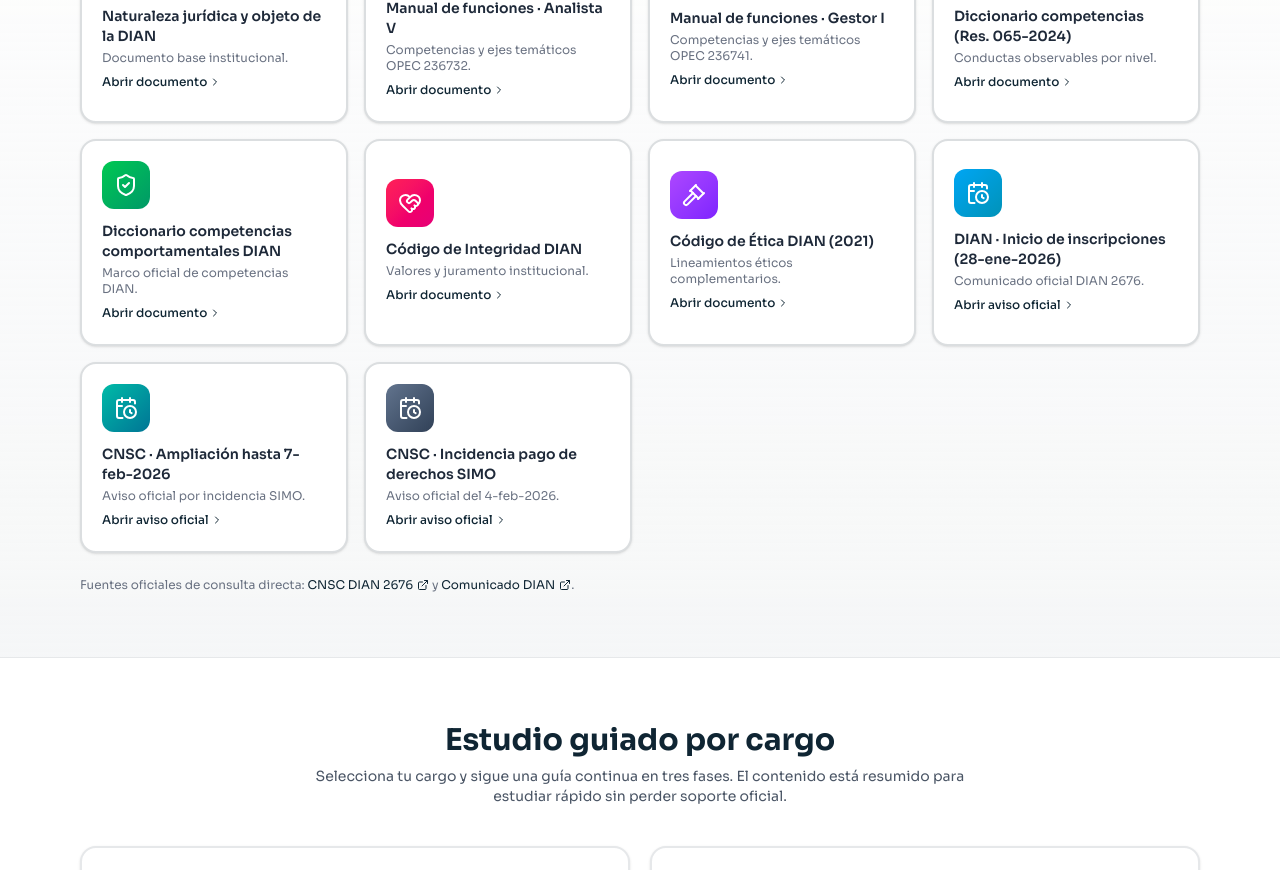
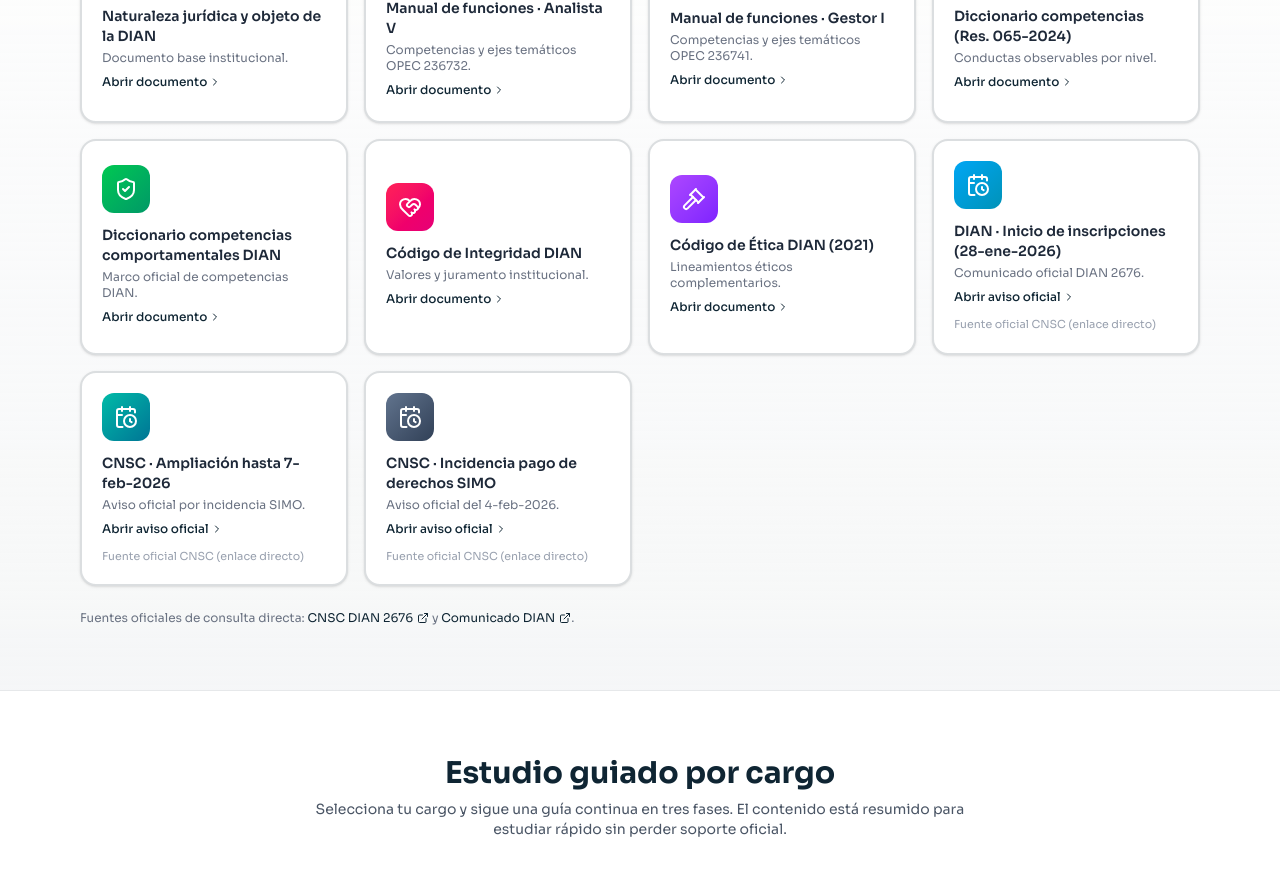
Before and after one commit to elproelpromaspro123-art/DIAN, a Next.js app: page / in a window 1280 px wide. Shown: the part 3546-4416 px from the top of the page. Built offline with nearby package versions, Linux system fonts and the light colour scheme; no server answers.

Commit message:
Fix CNSC resource cards to use direct anchor links

```diff
--- a/src/components/InfografiaSection.tsx
+++ b/src/components/InfografiaSection.tsx
@@ -151,11 +151,6 @@ export default function InfografiaSection() {
   const handleResourceOpen = (resource: Resource) => {
     if (!resource.available) return;
 
-    if (resource.kind === "link" && resource.href) {
-      window.open(resource.href, "_blank", "noopener,noreferrer");
-      return;
-    }
-
     if (resource.kind === "pdf" && resource.file) {
       if (isMobileViewport) {
         window.open(resource.file, "_blank", "noopener,noreferrer");
@@ -189,16 +184,43 @@ export default function InfografiaSection() {
         <div className="grid grid-cols-1 sm:grid-cols-2 lg:grid-cols-4 gap-4">
           {resources.map((resource) => {
             const Icon = resource.icon;
+            const cardClass = `relative group rounded-2xl p-5 text-left transition-all duration-300 border-2 shadow-sm hover:-translate-y-0.5 ${
+              resource.available
+                ? "border-dian-navy/15 hover:border-dian-navy hover:shadow-lg cursor-pointer bg-white"
+                : "border-gray-200 bg-gray-50 cursor-not-allowed opacity-70"
+            }`;
+
+            if (resource.kind === "link" && resource.href) {
+              return (
+                <a
+                  key={resource.name}
+                  href={resource.href}
+                  target="_blank"
+                  rel="noopener noreferrer"
+                  className={cardClass}
+                >
+                  <div
+                    className={`w-12 h-12 mb-3 rounded-xl bg-gradient-to-br ${resource.color} flex items-center justify-center`}
+                  >
+                    <Icon className="w-6 h-6 text-white" />
+                  </div>
+                  <h3 className="font-semibold text-sm text-gray-800">{resource.name}</h3>
+                  <p className="text-xs text-gray-500 mt-1">{resource.summary}</p>
+                  <span className="mt-2 inline-flex items-center text-xs text-dian-navy font-medium">
+                    Abrir aviso oficial
+                    <ChevronRight className="w-3 h-3 ml-0.5" />
+                  </span>
+                  <p className="text-[11px] text-gray-400 mt-2">Fuente oficial CNSC (enlace directo)</p>
+                </a>
+              );
+            }
+
             return (
               <button
                 key={resource.name}
                 onClick={() => handleResourceOpen(resource)}
                 disabled={!resource.available}
-                className={`relative group rounded-2xl p-5 text-left transition-all duration-300 border-2 shadow-sm hover:-translate-y-0.5 ${
-                  resource.available
-                    ? "border-dian-navy/15 hover:border-dian-navy hover:shadow-lg cursor-pointer bg-white"
-                    : "border-gray-200 bg-gray-50 cursor-not-allowed opacity-70"
-                }`}
+                className={cardClass}
               >
                 <div
                   className={`w-12 h-12 mb-3 rounded-xl bg-gradient-to-br ${resource.color} flex items-center justify-center`}
@@ -208,7 +230,7 @@ export default function InfografiaSection() {
                 <h3 className="font-semibold text-sm text-gray-800">{resource.name}</h3>
                 <p className="text-xs text-gray-500 mt-1">{resource.summary}</p>
                 <span className="mt-2 inline-flex items-center text-xs text-dian-navy font-medium">
-                  {resource.kind === "pdf" ? "Abrir documento" : "Abrir aviso oficial"}
+                  Abrir documento
                   <ChevronRight className="w-3 h-3 ml-0.5" />
                 </span>
               </button>
```
